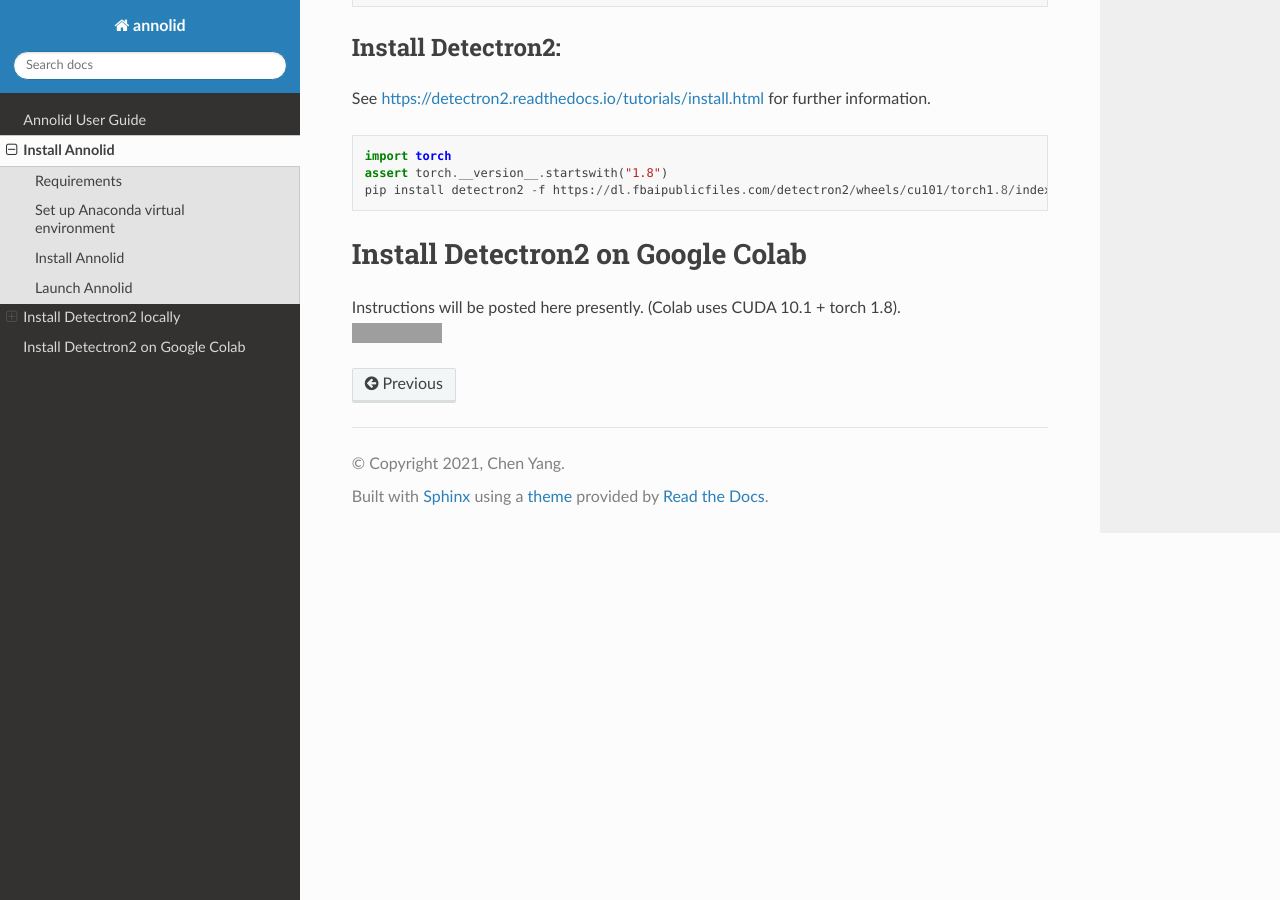
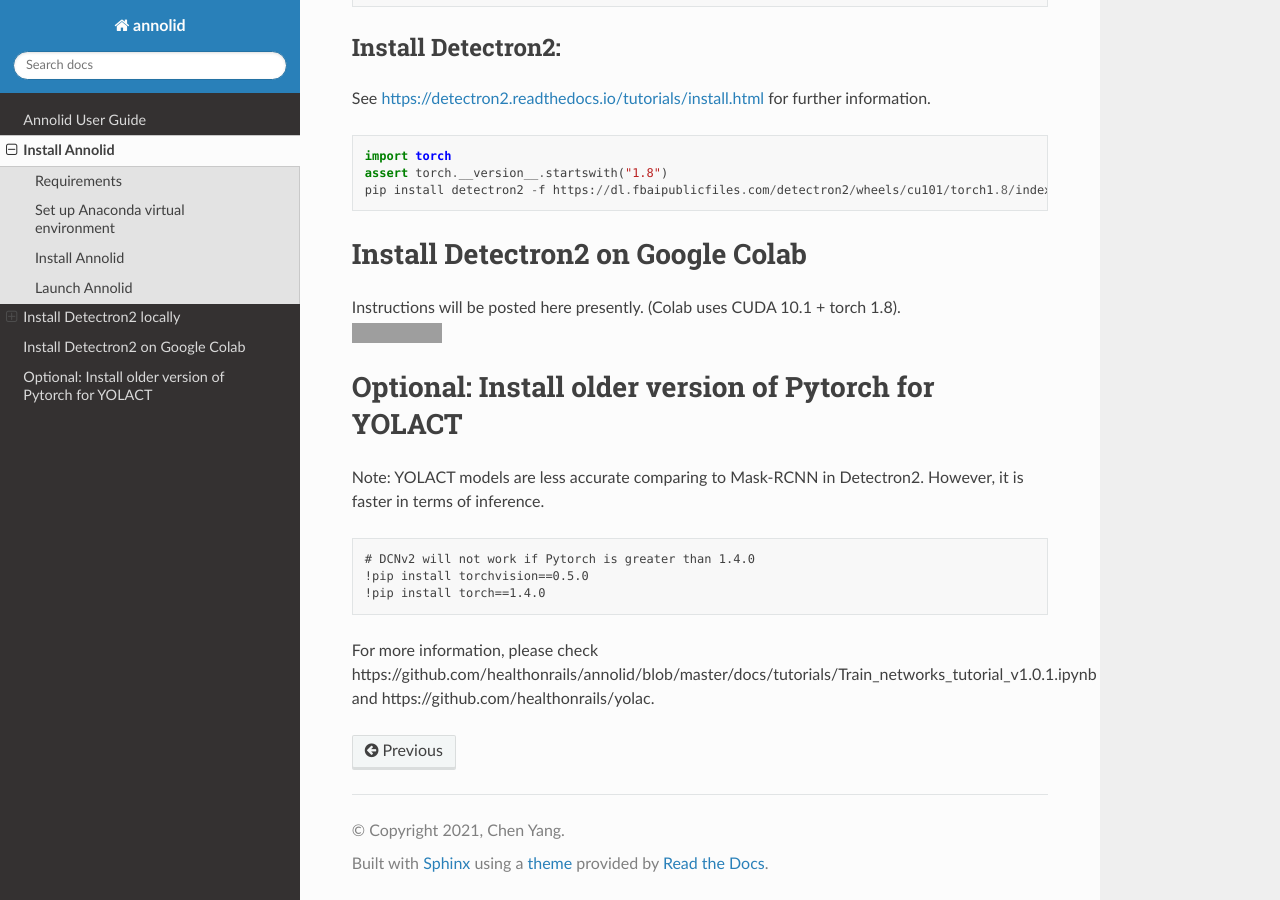
Before and after one commit to healthonrails/annolid, a Sphinx documentation site: the page built from docs/source/install.md, in a window 1280 px wide and 900 px high, scrolled down 2081 px. Built offline with Sphinx 7.4.7 and the Read the Docs theme 2.0.0, drawn with Linux system fonts in a browser that asks for light colours; pages that are not in the unit, such as notebooks, are missing from menus; grey boxes are pictures that could not be loaded.

Commit message:
Add instructions for installing YOLACT

````diff
--- a/docs/source/install.md
+++ b/docs/source/install.md
@@ -84,3 +84,12 @@
 ## Install Detectron2 on Google Colab
 Instructions will be posted here presently.  (Colab uses CUDA 10.1 + torch 1.8).
 <a href="https://colab.research.google.com/github/healthonrails/annolid/blob/master/docs/tutorials/Annolid_of_Detectron2_Tutorial.ipynb" target="_blank"><img src="https://colab.research.google.com/assets/colab-badge.svg" alt="Open In Colab"/></a>
+
+## Optional: Install older version of Pytorch for YOLACT
+Note: YOLACT models are less accurate comparing to Mask-RCNN in Detectron2. However, it is faster in terms of inference.
+```
+# DCNv2 will not work if Pytorch is greater than 1.4.0
+!pip install torchvision==0.5.0
+!pip install torch==1.4.0
+```
+For more information, please check https://github.com/healthonrails/annolid/blob/master/docs/tutorials/Train_networks_tutorial_v1.0.1.ipynb and https://github.com/healthonrails/yolac.
````
